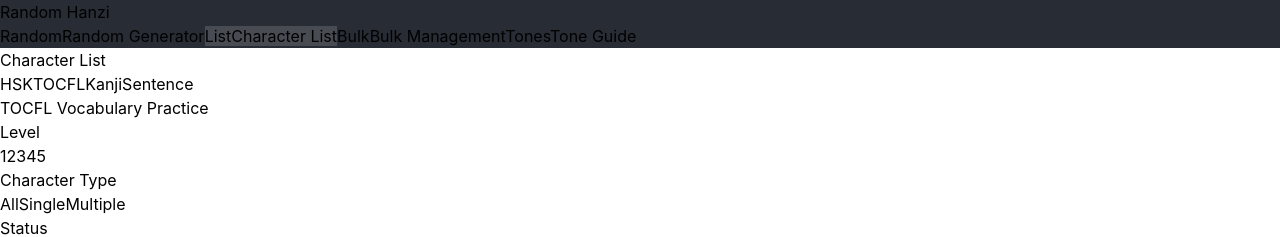
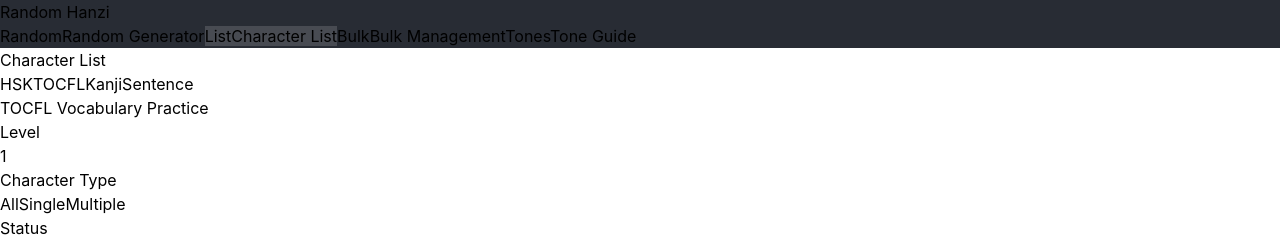
Before and after one commit to SimonHumber/random-hanzi, a React (Vite) app: page /characters in a window 1280 px wide. Both pictures are taken after a click on the button "TOCFL". Shown: the top 237 px of the page. Built offline with nearby package versions, Linux system fonts and the light colour scheme.

Commit message:
disabled tocfl 2-5 for now

```diff
--- a/src/components/TOCFLPractice.jsx
+++ b/src/components/TOCFLPractice.jsx
@@ -157,15 +157,14 @@
               Level
             </label>
             <div className="flex gap-2">
-              {[1, 2, 3, 4, 5].map((lvl) => (
+              {[1].map((lvl) => (
                 <button
                   key={lvl}
                   onClick={() => toggleLevel(lvl)}
-                  className={`px-4 py-2 rounded-full text-sm font-medium transition-colors ${
-                    selectedLevels.includes(lvl)
+                  className={`px-4 py-2 rounded-full text-sm font-medium transition-colors ${selectedLevels.includes(lvl)
                       ? 'bg-green-500 text-white'
                       : 'bg-gray-200 text-gray-700 hover:bg-gray-300'
-                  }`}
+                    }`}
                 >
                   {lvl}
                 </button>
@@ -182,11 +181,10 @@
                 <button
                   key={filter}
                   onClick={() => setCharacterFilter(filter)}
-                  className={`px-4 py-2 rounded-full text-sm font-medium transition-colors ${
-                    characterFilter === filter
+                  className={`px-4 py-2 rounded-full text-sm font-medium transition-colors ${characterFilter === filter
                       ? 'bg-green-500 text-white'
                       : 'bg-gray-200 text-gray-700 hover:bg-gray-300'
-                  }`}
+                    }`}
                 >
                   {filter === 'all' ? 'All' : filter === 'single' ? 'Single' : 'Multiple'}
                 </button>
@@ -203,11 +201,10 @@
                 <button
                   key={filter}
                   onClick={() => setStatusFilter(filter)}
-                  className={`px-4 py-2 rounded-full text-sm font-medium transition-colors capitalize ${
-                    statusFilter === filter
+                  className={`px-4 py-2 rounded-full text-sm font-medium transition-colors capitalize ${statusFilter === filter
                       ? 'bg-green-500 text-white'
                       : 'bg-gray-200 text-gray-700 hover:bg-gray-300'
-                  }`}
+                    }`}
                 >
                   {filter}
                 </button>
@@ -251,9 +248,8 @@
 function VocabularyCard({ item, enabled, onToggle }) {
   return (
     <div
-      className={`bg-white rounded-lg shadow-md p-6 border-2 ${
-        enabled ? 'border-gray-200' : 'border-gray-400 opacity-60'
-      }`}
+      className={`bg-white rounded-lg shadow-md p-6 border-2 ${enabled ? 'border-gray-200' : 'border-gray-400 opacity-60'
+        }`}
     >
       <div className="flex justify-between items-start mb-4">
         <div className="flex-1">
@@ -268,11 +264,10 @@
         </div>
         <button
           onClick={onToggle}
-          className={`px-3 py-1 rounded text-sm font-medium ${
-            enabled
+          className={`px-3 py-1 rounded text-sm font-medium ${enabled
               ? 'bg-red-100 text-red-800 hover:bg-red-200'
               : 'bg-green-100 text-green-800 hover:bg-green-200'
-          }`}
+            }`}
         >
           {enabled ? 'Disable' : 'Enable'}
         </button>
```
